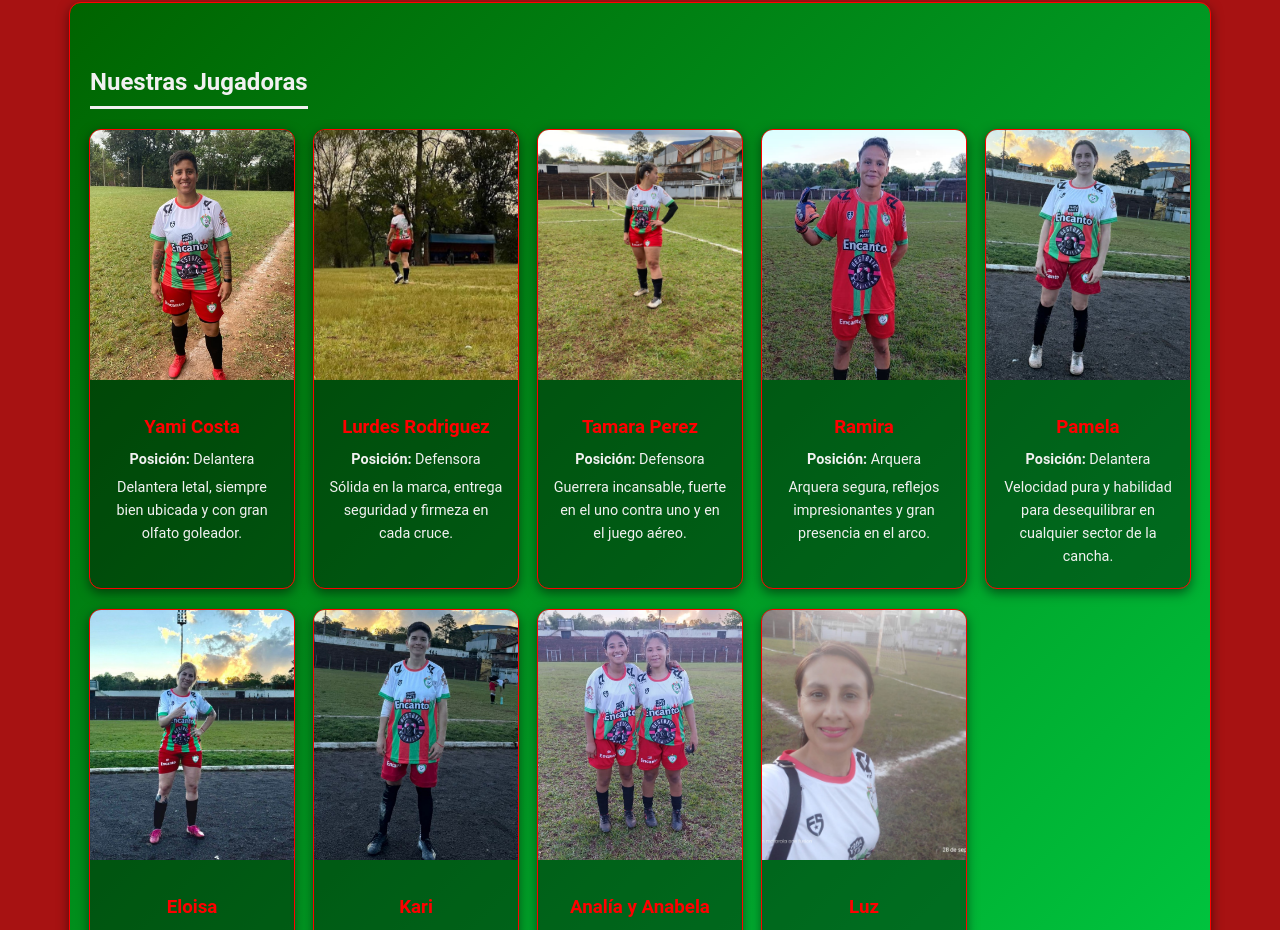
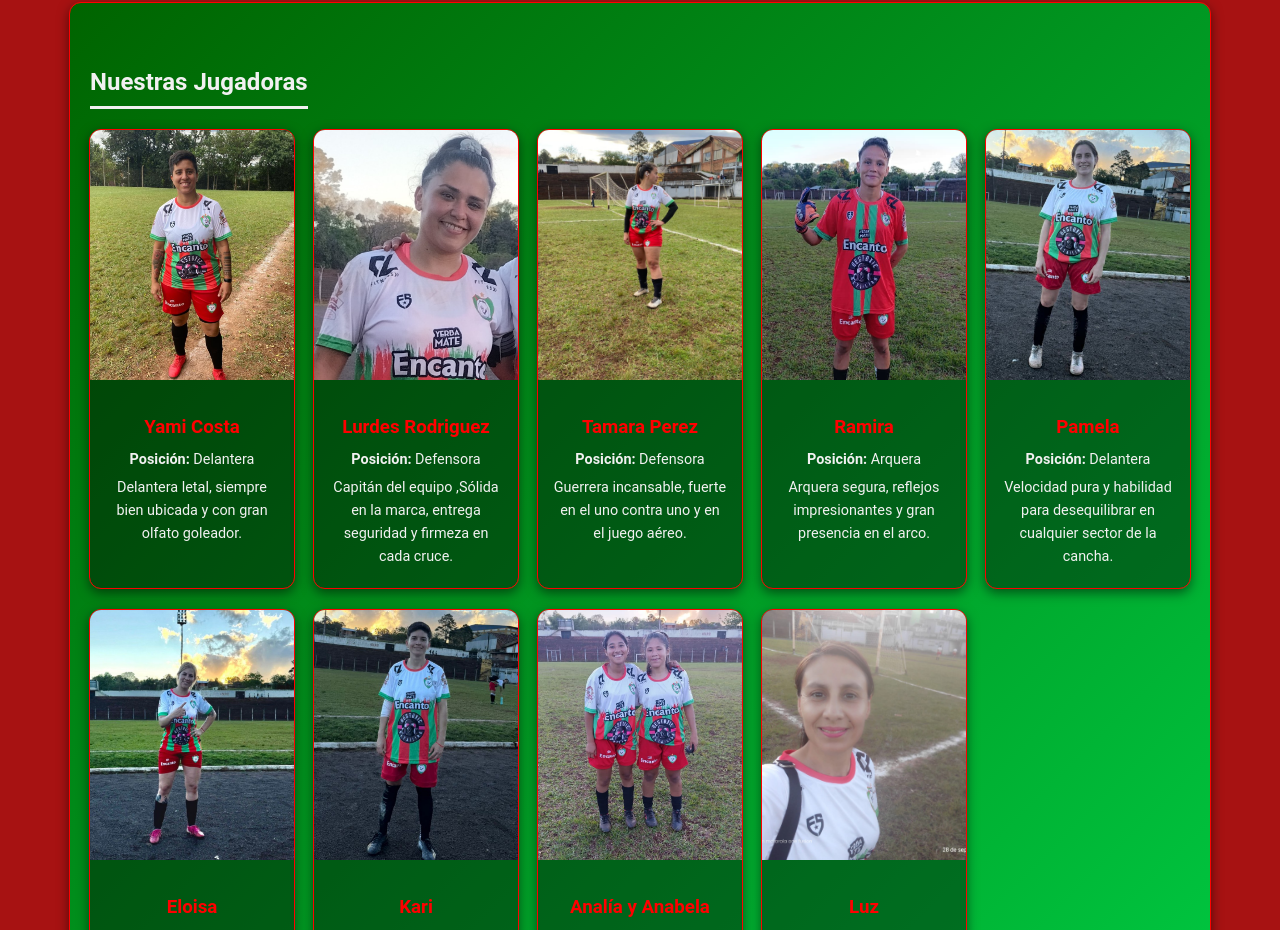
Before and after one commit to CristianLorenzo11/aemo, a plain HTML site: page index.html in a window 1280 px wide. Shown: the part 1452-2382 px from the top of the page. Drawn offline with Linux system fonts and the light colour scheme.

Commit message:
Add files via upload

```diff
--- a/index.html
+++ b/index.html
@@ -262,8 +262,8 @@
     {
       nombre: "Lurdes Rodriguez",
       posicion: "Defensora",
-      desc: "Sólida en la marca, entrega seguridad y firmeza en cada cruce.",
-      foto: "lurdes.jpg"
+      desc: "Capitán del equipo ,Sólida en la marca, entrega seguridad y firmeza en cada cruce.",
+      foto: "llurdes.jpg"
     },
     {
       nombre: "Tamara Perez",
```
Also changed, not shown: llurdes.jpg (added).
